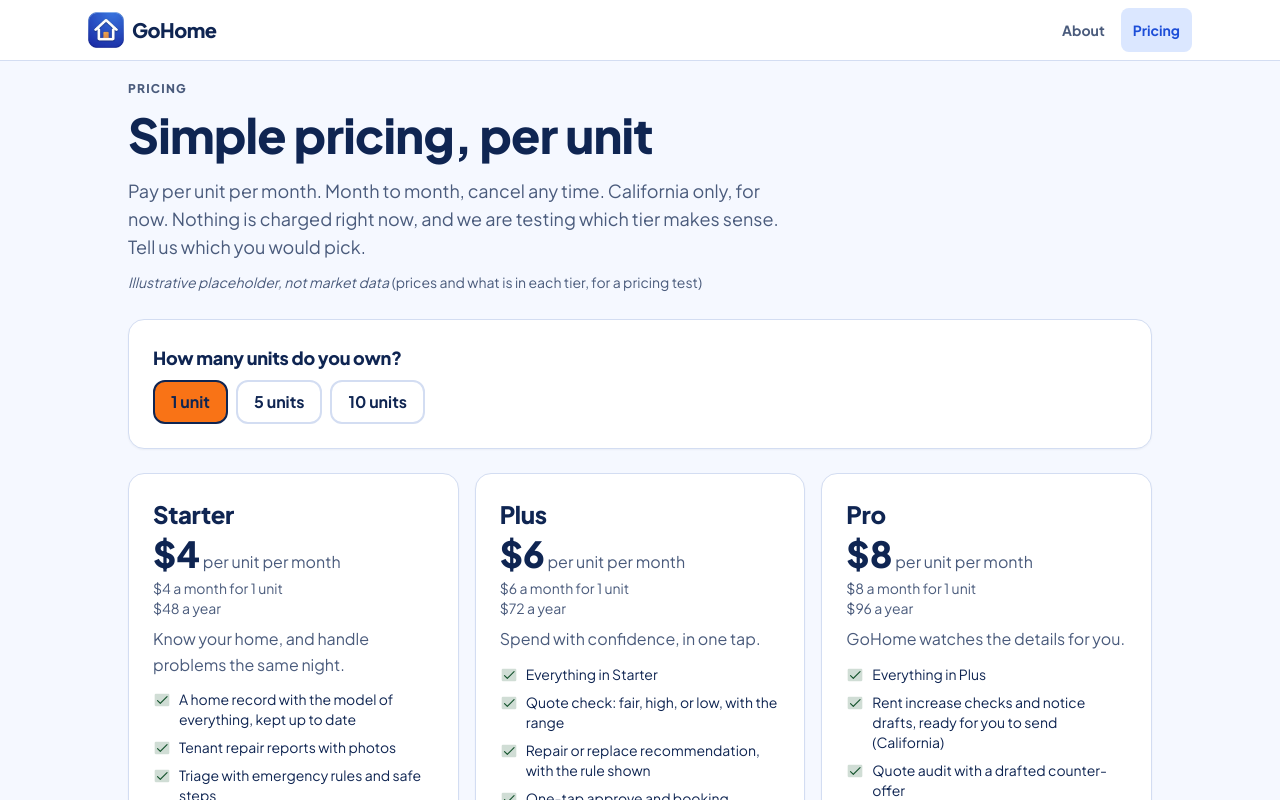
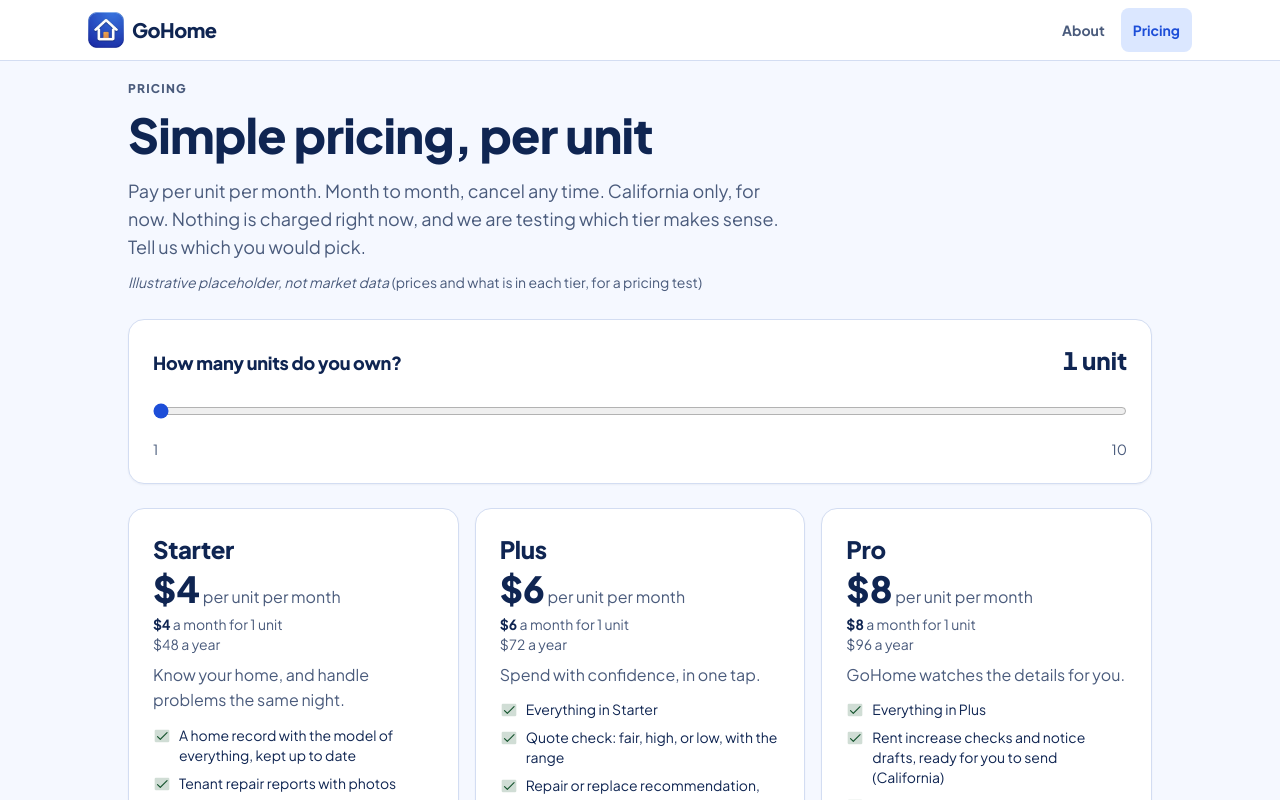
Before and after one commit to GraysonAndo/porchlight, a Next.js app: page /pricing in a window 1280 px wide. Shown: the top 800 px of the page. Built offline with nearby package versions, Linux system fonts and the light colour scheme.

Commit message:
Pricing: replace 1/5/10 unit buttons with a 1-10 slider
Co-Authored-By: Claude Opus 5.5 <noreply@anthropic.com>
Claude-Session: https://claude.ai/code/session_01WXGCKqEgNonWERyuEVKCmJ

```diff
--- a/app/pricing/page.tsx
+++ b/app/pricing/page.tsx
@@ -52,6 +52,10 @@ const TIERS: { id: Pick; name: string; price: number; line: string; features: Fe
   },
 ];
 
+// GoHome is built for owners with 1 to 10 units.
+const MIN_UNITS = 1;
+const MAX_UNITS = 10;
+
 export default function PricingPage() {
   const { state, actions } = useDemo();
   const pick = state.pricingPick;
@@ -74,21 +78,28 @@ export default function PricingPage() {
       </div>
 
       <section className="card" aria-labelledby="units-heading">
-        <h2 id="units-heading" className="text-lg font-extrabold">
-          How many units do you own?
-        </h2>
-        <div className="mt-2 flex flex-wrap gap-2" role="radiogroup" aria-labelledby="units-heading">
-          {[1, 5, 10].map((n) => (
-            <label
-              key={n}
-              className={`flex min-h-11 cursor-pointer items-center rounded-xl border-2 px-4 font-bold has-[:focus-visible]:outline has-[:focus-visible]:outline-[3px] has-[:focus-visible]:outline-offset-2 has-[:focus-visible]:outline-ink ${
-                units === n ? "border-ink bg-glow" : "border-line bg-white"
-              }`}
-            >
-              <input type="radio" name="units" className="sr-only" checked={units === n} onChange={() => setUnits(n)} />
-              {n} {n === 1 ? "unit" : "units"}
-            </label>
-          ))}
+        <div className="flex items-baseline justify-between gap-4">
+          <h2 id="units-heading" className="text-lg font-extrabold">
+            <label htmlFor="units-slider">How many units do you own?</label>
+          </h2>
+          <p className="text-2xl font-extrabold tabular-nums" aria-hidden="true">
+            {units} {units === 1 ? "unit" : "units"}
+          </p>
+        </div>
+        <input
+          id="units-slider"
+          type="range"
+          min={MIN_UNITS}
+          max={MAX_UNITS}
+          step={1}
+          value={units}
+          onChange={(e) => setUnits(Number(e.target.value))}
+          aria-valuetext={`${units} ${units === 1 ? "unit" : "units"}`}
+          className="mt-3 h-11 w-full cursor-pointer accent-brand"
+        />
+        <div className="flex justify-between text-sm text-ink-soft" aria-hidden="true">
+          <span>{MIN_UNITS}</span>
+          <span>{MAX_UNITS}</span>
         </div>
       </section>
 
@@ -103,8 +114,9 @@ export default function PricingPage() {
                 <span className="text-ink-soft">{" per unit per month"}</span>
               </p>
               <p className="mt-1 text-sm text-ink-soft">
-                {units > 1 ? `$${t.price * units} a month for ${units} units` : "$" + t.price + " a month for 1 unit"}
-                <span className="block">${t.price * units * 12} a year</span>
+                <span className="font-bold text-ink tabular-nums">${t.price * units}</span>
+                {` a month for ${units} ${units === 1 ? "unit" : "units"}`}
+                <span className="block tabular-nums">${(t.price * units * 12).toLocaleString()} a year</span>
               </p>
               <p className="mt-2 text-ink-soft">{t.line}</p>
               <ul className="mt-3 flex-1 space-y-2">
--- a/scripts/final-list.mjs
+++ b/scripts/final-list.mjs
@@ -259,8 +259,11 @@ const chatText = (page) => page.getByRole("log", { name: "Messages" }).innerText
   await resetApp(page);
   await page.goto(`${BASE}/pricing`);
   check("each page has its own tab title", (await page.title()) === "Pricing | GoHome");
-  await page.getByText("10 units").click();
-  check("pricing shows the whole portfolio", (await page.getByText("$80 a month for 10 units").count()) === 1 && (await page.getByText("$960 a year").count()) === 1);
+  await page.getByLabel("How many units do you own?").fill("10");
+  const plusCard = page.locator("li.card", { hasText: "Plus" }).first();
+  check("pricing shows the whole portfolio", (await plusCard.getByText("$60 a month for 10 units").count()) === 1 && (await page.getByText("$960 a year").count()) === 1);
+  await page.getByLabel("How many units do you own?").fill("7");
+  check("the units slider updates prices as it moves", (await page.getByText("$56 a month for 7 units").count()) === 1 && (await page.getByText("$504 a year").count()) === 1);
   await page.getByRole("button", { name: "I would pick Plus" }).click();
   check("the pick is confirmed next to the tier", (await page.locator("li.card", { hasText: "Plus" }).getByText("Saved on this device").count()) === 1);
   await page.goto(`${BASE}/owner/settings`);
```
